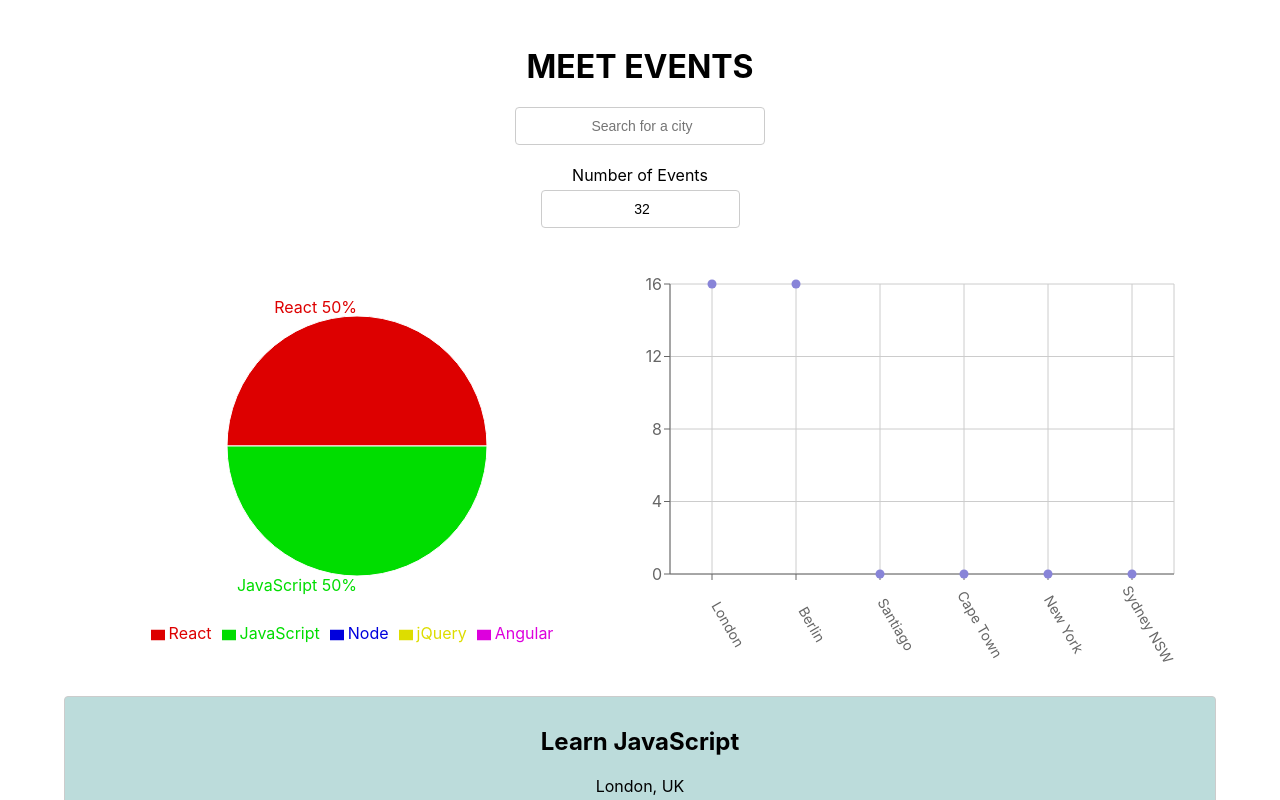
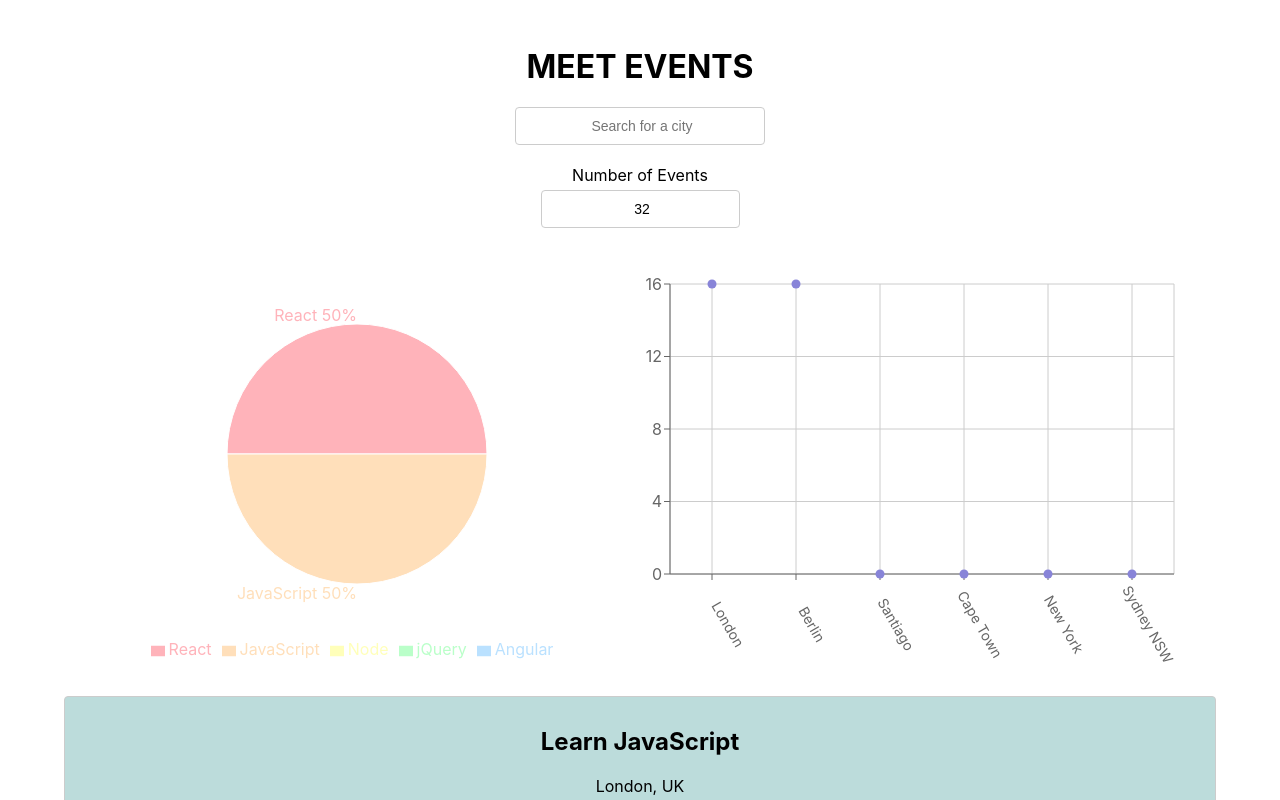
Before and after one commit to TK1893/meet, a React (Create React App) app: page / in a window 1280 px wide. Shown: the top 800 px of the page. Built offline with nearby package versions, Linux system fonts and the light colour scheme; what atatus-spa would draw is missing.

Commit message:
Update Meet App Ex.4-10

```diff
--- a/src/components/EventGenresChart.js
+++ b/src/components/EventGenresChart.js
@@ -7,7 +7,7 @@ import { ResponsiveContainer, PieChart, Pie, Legend, Cell } from 'recharts';
 function EventGenresChart({ events }) {
   const [data, setData] = useState([]);
   const genres = ['React', 'JavaScript', 'Node', 'jQuery', 'Angular'];
-  const colors = ['#DD0000', '#00DD00', '#0000DD', '#DDDD00', '#DD00DD'];
+  const colors = ['#ffb3ba', '#ffdfba', '#ffffba', '#baffc9', '#bae1ff'];
 
   useEffect(() => {
     setData(getData());
@@ -24,6 +24,7 @@ function EventGenresChart({ events }) {
     // console.log('data:', data);
     return data;
   };
+
   const renderCustomizedLabel = ({ cx, cy, midAngle, outerRadius, percent, index }) => {
     const RADIAN = Math.PI / 180;
     const radius = outerRadius;
@@ -51,7 +52,7 @@ function EventGenresChart({ events }) {
             <Cell key={`cell-${index}`} fill={colors[index % colors.length]} />
           ))}
         </Pie>
-        <Legend verticalAlign="bottom" height={36} />
+        <Legend verticalAlign="bottom" />
       </PieChart>
     </ResponsiveContainer>
   );
```
